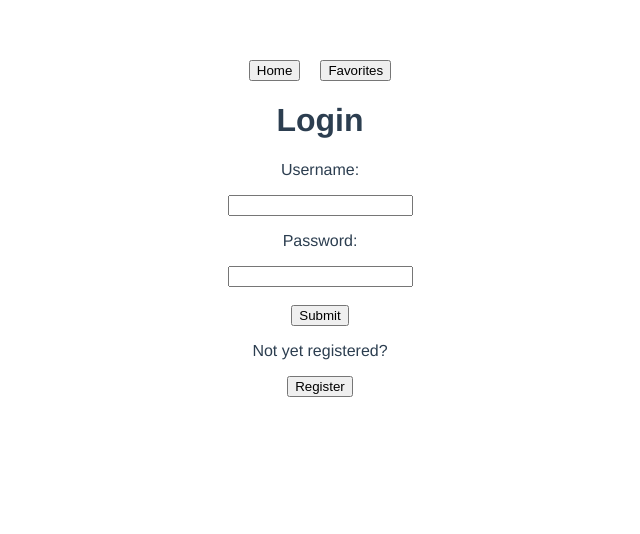
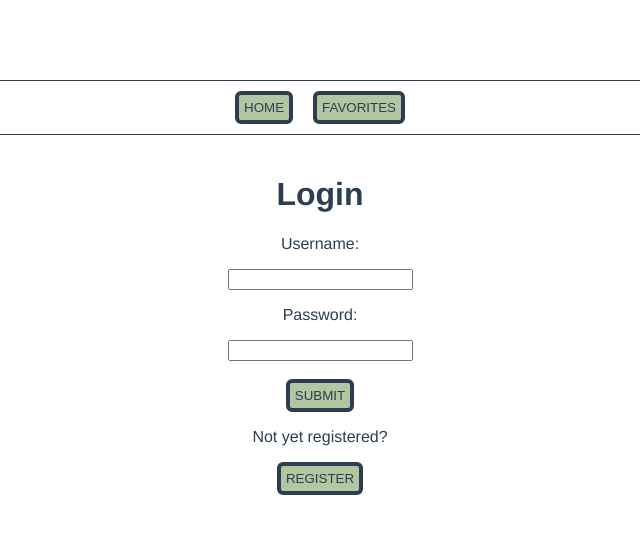
Before and after one commit to theresaoh/animal-name-generator, a Vue app in the folder client/: page /login in a window 1280 px wide. Shown: the top 534 px of the page, without its empty margins (320-960 px from the left). Built offline with nearby package versions, Linux system fonts and the light colour scheme; no server answers.

Commit message:
added styling

```diff
--- a/client/src/App.vue
+++ b/client/src/App.vue
@@ -94,6 +94,7 @@
 <style>
 #app {
   margin: 10%;
+  padding: 20px;
   font-family: 'Avenir', Helvetica, Arial, sans-serif;
   -webkit-font-smoothing: antialiased;
   -moz-osx-font-smoothing: grayscale;
@@ -103,10 +104,33 @@
 }
 .nav-bar {
   display: flex;
+  border-top: 1px #2c3e50 solid;
+  border-bottom: 1px #2c3e50 solid;
   flex-direction: row;
   justify-content: center;
+  padding: 10px;
 }
 .nav-bar-elem {
   margin: 0 10px;
 }
+button {
+  color: #2c3e50 !important;
+  background-color: #b2c6a1 !important;
+  text-transform: uppercase;
+  background: #ffffff;
+  padding: 5px;
+  border: 4px solid #2c3e50 !important;
+  border-radius: 6px;
+  display: inline-block;
+  transition: all 0.3s ease 0s;
+}
+button:hover {
+  background-color: #7d996e !important;
+  color: #2c3e50 !important;
+  border-radius: 50px;
+  border-color: #2c3e50 !important;
+  transition: all 0.3s ease 0s;
+}
+
+
 </style>
--- a/client/src/components/NameGenerator.vue
+++ b/client/src/components/NameGenerator.vue
@@ -1,30 +1,30 @@
 <template>
-  <div>
+  <div class="contents">
     <h1>Animal Name Generator</h1>
-    <h4>Click on a name to set it aside. Any names set aside will be erased on page refresh.<br>Double-click to favorite a name to view later. You must be logged in to favorite names</h4>
+    <h4>Click on a name to set it aside. Any names set aside will be erased on page refresh.<br>Double-click to favorite a name to view later. You must be logged in to favorite names.</h4>
     <div class="name-generation">
       <div class="name-container">
         <button @click="getFemaleNames">Get Female Names</button>
         <ul>
-          <li @click="determineClickOrDoubleClick($event, name)" v-for="name in this.femaleNamesToDisplay">{{ name.name }}<br></li>
+          <li class="generated-names" @click="determineClickOrDoubleClick($event, name)" v-for="name in this.femaleNamesToDisplay">{{ name.name }}<br></li>
         </ul>
       </div>
       <div class="name-container">
         <button @click="getMaleNames">Get Male Names</button>
         <ul>
-          <li @click="determineClickOrDoubleClick($event, name)" v-for="name in this.maleNamesToDisplay">{{ name.name }}<br></li>
+          <li class="generated-names" @click="determineClickOrDoubleClick($event, name)" v-for="name in this.maleNamesToDisplay">{{ name.name }}<br></li>
         </ul>
       </div>
       <div class="name-container">
         <button @click="getGNNames">Get Gender-Neutral Names</button>
         <ul>
-          <li @click="determineClickOrDoubleClick($event, name)" v-for="name in this.genderNeutralNamesToDisplay">{{ name.name }}<br></li>
+          <li class="generated-names" @click="determineClickOrDoubleClick($event, name)" v-for="name in this.genderNeutralNamesToDisplay">{{ name.name }}<br></li>
         </ul>
       </div>
     </div>
     <div v-if="this.setAsideNames.length > 0">
       <hr>
-      <h1>Liked Names</h1>
+      <h1 class="liked-title">Liked Names</h1>
       <ul>
         <li class="liked-names" v-for="name in this.setAsideNames">{{ name }}</li>
       </ul>
@@ -149,16 +149,28 @@
 
 <!-- Add "scoped" attribute to limit CSS to this component only -->
 <style scoped>
+.contents{
+  padding-top: 10px;
+}
+body {
+  color: #2c3e50;
+}
 h3 {
   margin: 40px 0 0;
+}
+.liked-title {
+  color: #a15655;
 }
 ul {
   list-style-type: none;
   padding: 0;
 }
 li {
-  color: black;
+  color: #2c3e50;;
   margin: 5px 10px;
+}
+.generated-names:hover {
+  font-weight: bold;
 }
 a {
   color: #42b983;
@@ -169,7 +181,8 @@
   justify-content: space-around;
 }
 .name-container {
-  border: 2px solid black;
+  border: 2px solid #2c3e50;
+  padding-top: 10px;
   width: 15em;
 }
 .error-message {
--- a/client/src/components/favorites.vue
+++ b/client/src/components/favorites.vue
@@ -1,5 +1,5 @@
 <template>
-  <div>
+  <div class="favorites-contents">
     <div v-if="this.$parent.loggedIn">
         <h1>Favorited Names</h1>
         <div class="favorited-names">
@@ -98,6 +98,9 @@
 
 <!-- Add "scoped" attribute to limit CSS to this component only -->
 <style scoped>
+.favorites-contents {
+    padding-top: 20px;
+}
 h3 {
   margin: 40px 0 0;
 }
--- a/client/src/components/login.vue
+++ b/client/src/components/login.vue
@@ -1,5 +1,5 @@
 <template>
-  <div>
+  <div class="login-contents">
     <div v-if="!this.$parent.loggedIn">
       <h1>Login</h1>
       <p>Username:</p><input v-model="username" type="text" />
@@ -36,6 +36,9 @@
 
 <!-- Add "scoped" attribute to limit CSS to this component only -->
 <style scoped>
+.login-contents {
+  padding-top: 20px;
+}
 h3 {
   margin: 40px 0 0;
 }
--- a/client/src/components/register.vue
+++ b/client/src/components/register.vue
@@ -1,5 +1,5 @@
 <template>
-  <div>
+  <div class="register-contents">
     <div v-if="this.$parent.loggedIn == false">
       <h1>Register</h1>
       <p>Username:</p><input v-model="username" type="text" />
@@ -89,6 +89,9 @@
 
 <!-- Add "scoped" attribute to limit CSS to this component only -->
 <style scoped>
+.register-contents {
+  padding-top: 20px;
+}
 h3 {
   margin: 40px 0 0;
 }
```
